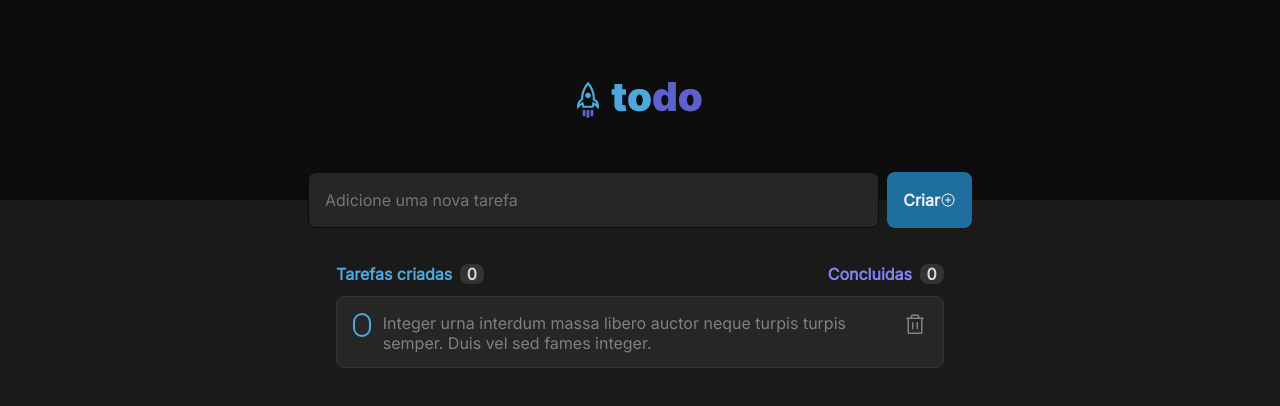
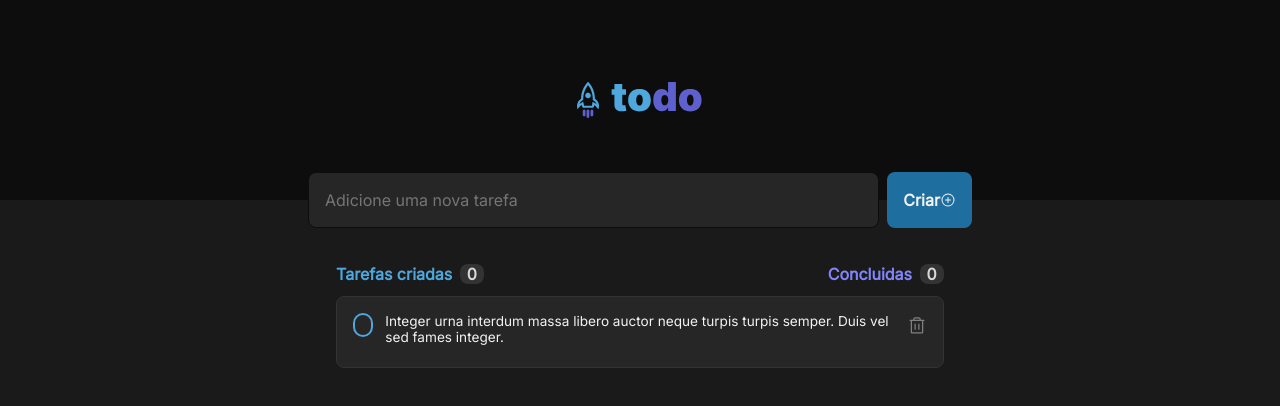
Before and after one commit to gustavobreack3257/reactToDoList, a React (Vite) app: page / in a window 1280 px wide. Shown: the top 406 px of the page. Built offline with nearby package versions, Linux system fonts and the light colour scheme.

Commit message:
feat: increasing the css

```diff
--- a/src/Components/Task.module.css
+++ b/src/Components/Task.module.css
@@ -39,6 +39,11 @@
     font-size: 1rem;
     font-weight: bold;
     color: var(--gray-100);
+    cursor: pointer;
+}
+
+.newTaskButtonStyles:hover {
+    background-color: var(--blue);
 }
 
 .taskCounter {
--- a/src/Components/TaskCard.module.css
+++ b/src/Components/TaskCard.module.css
@@ -13,10 +13,40 @@
     gap: 0.75rem;
 }
 
+.task p {
+    font-size: 0.85rem;
+    color: var(--gray-100);
+}
+
+.task div {
+    height: 1.5rem;
+    width: 1.5rem;
+    padding-top: 0.15rem;
+
+    display: flex;
+    justify-content: center;
+    align-items: center;
+}
+
+.task div:hover {
+    background-color: var(--gray-400);
+    color: var(--danger);
+
+}
 
 .taskRadius {
     height: 1.5rem;
     width: 1.5rem;
     border-radius: 1rem;
     border: 2px solid var(--blue);
+    background-color: var(--gray-500);
+    cursor: pointer;
 }
+
+.taskRadius:hover {
+    border-color: var(--blue-dark);
+}
+
+.taskRadius:active {
+    background-color: var(--purple-dark);
+}
--- a/src/Components/TaskCard.tsx
+++ b/src/Components/TaskCard.tsx
@@ -4,14 +4,14 @@ import { Trash } from '@phosphor-icons/react'
 export function TaskCard(){
     return(
         <article className={styles.task}>
-            <div className={styles.taskRadius}>
+            <button className={styles.taskRadius}>
 
-            </div>
+            </button>
 
             <p>Integer urna interdum massa libero auctor neque turpis turpis semper. Duis vel sed fames integer.</p>
 
-            <div>
-                <Trash size={24}/>
+            <div >
+                <Trash size={20}/>
             </div>
         </article>
     )
```
